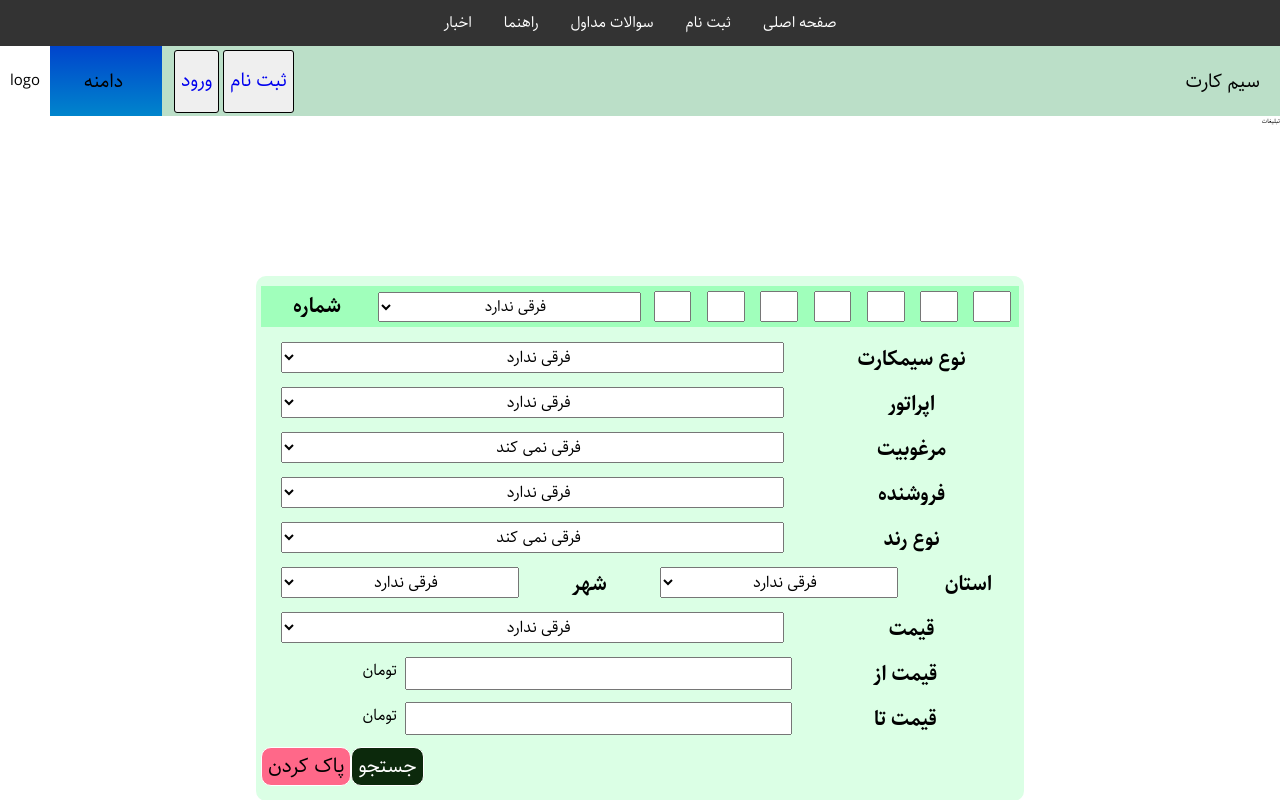
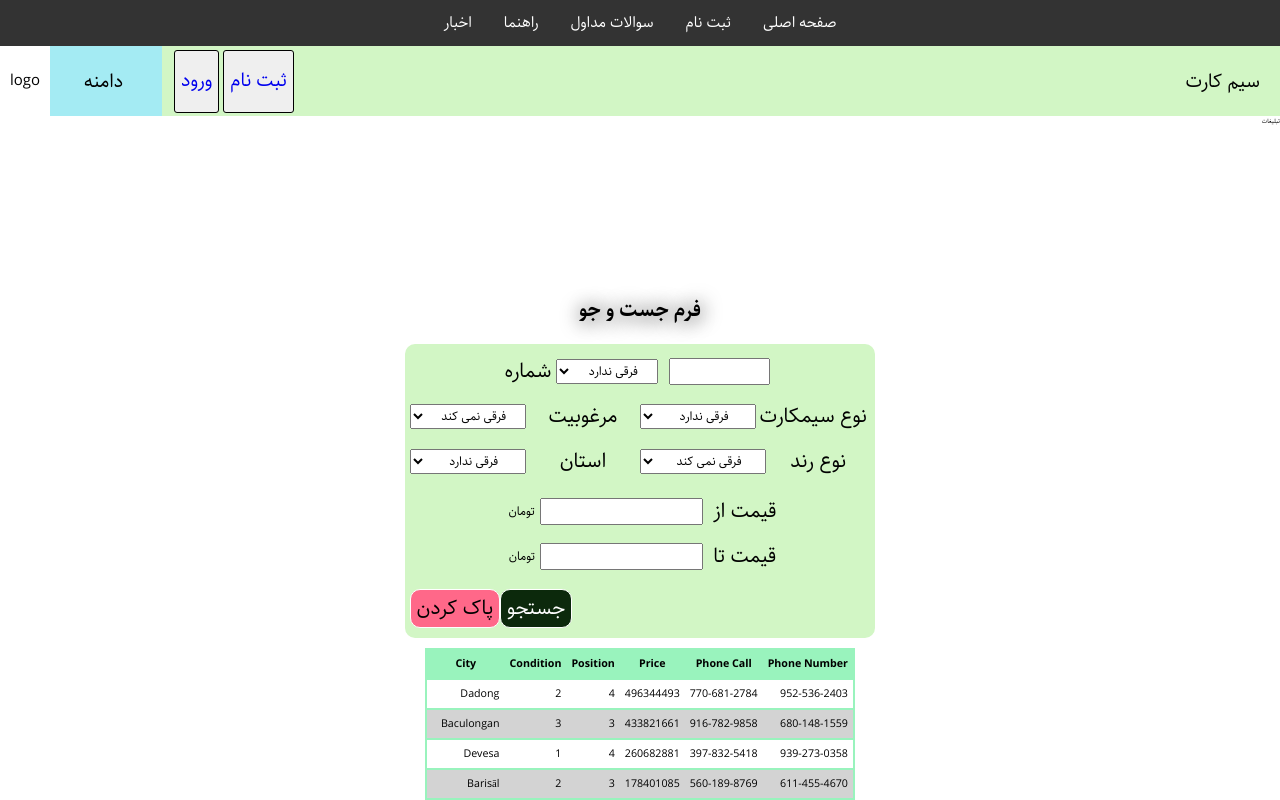
Before and after one commit to Maxxfloat/sh, a React (Create React App) app: page /sim/0 in a window 1280 px wide. Shown: the top 800 px of the page. Built offline with nearby package versions, Linux system fonts and the light colour scheme.

Commit message:
SimSearchForm changes

```diff
--- a/src/Component/App.jsx
+++ b/src/Component/App.jsx
@@ -27,8 +27,8 @@ const App = () => {
 	const pages = (
 		<Switch>
 			<Route component={Home} path="/" exact />
-			<Route component={SIM} path="/sim" />
-			<Route component={Register} path="/register/:k" />
+			<Route component={SIM} path="/sim/:pageNumber" />
+			<Route component={Register} path="/register/:k" exact />
 			<Route component={NotFind} path="*" />
 		</Switch>
 	);
--- a/src/Component/MainComponents/Header/Header.module.scss
+++ b/src/Component/MainComponents/Header/Header.module.scss
@@ -78,7 +78,7 @@
 						font-size: 5rem;
 						height: 5rem;
 						@include displayFlex(column, center, center);
-						color: white;
+						color: black;
 					}
 				}
 				.inactive_tab {
@@ -90,11 +90,11 @@
 				}
 
 				.sim_background {
-					background-color: $simBase;
+					background-color: $simSecondary;
 				}
 
 				.domain_background {
-					background-image: $domainBase;
+					background-color: $domainPrimary;
 				}
 			}
 		}
@@ -149,11 +149,11 @@
 					}
 
 					.sim_background {
-						background-image: $simBase;
+						background-image: $simPrimary;
 					}
 
 					.domain_background {
-						background-image: $domainBase;
+						background-image: $domainPrimary;
 					}
 				}
 			}
--- a/src/Component/MainComponents/Sidebar/Sidebar.module.scss
+++ b/src/Component/MainComponents/Sidebar/Sidebar.module.scss
@@ -5,7 +5,7 @@
 	position: fixed;
 	top: 0;
 	right: 0;
-	background-color: $black;
+	background-color: black;
 	height: 100vh;
 	width: 20rem;
 	z-index: 100;
--- a/src/Component/Pages/Home/Home.jsx
+++ b/src/Component/Pages/Home/Home.jsx
@@ -54,9 +54,9 @@ const Home = () => {
 				<div>
 					<p>ویترین</p>
 				</div>
-				<div className={s.vitrineContainer}>
+				{/* <div className={s.vitrineContainer}>
 					<Vitrine COLUMN={COLUMN} />
-				</div>
+				</div> */}
 			</div>
 		</div>
 	);
--- a/src/Component/Pages/Home/Home.module.scss
+++ b/src/Component/Pages/Home/Home.module.scss
@@ -28,7 +28,7 @@
 			.cardSim {
 				right: 3%;
 				top: 0rem;
-				background-image: linear-gradient(to bottom left, #75cfb8, $simBase);
+				background-image: linear-gradient(to bottom left, #75cfb8, $simPrimary);
 				z-index: 4;
 				div {
 					@include displayFlex(column, center, flex-start);
--- a/src/Component/Pages/SIM/Components/SIMResultTable/SIMResultTable.module.scss
+++ b/src/Component/Pages/SIM/Components/SIMResultTable/SIMResultTable.module.scss
@@ -1,20 +1,24 @@
 @import "/src/Component/UI/Sass/Main.scss";
 
 table {
-	@include size(y, y);
-	font-size: inherit;
+	// @include size(y, y);
+	// font-size: inherit;
 	border-collapse: collapse;
 	td,
 	th {
-		border: 1px solid #ddd;
+		// border: 1px solid #ddd;
 		padding: 0.5rem;
 	}
 	th {
 		padding-top: 0.5rem;
 		padding-bottom: 0.5rem;
 		text-align: center;
-		background-color: #4caf50;
-		color: white;
+		background-color: $simPrimary;
+		color: black;
+	}
+	tr {
+		border: $simPrimary solid 2px;
+		margin: 1rem 0;
 	}
 	tr:nth-child(even) {
 		background-color: #d3d3d3;
--- a/src/Component/Pages/SIM/Components/SIMSearchForm/SIMSearchForm.jsx
+++ b/src/Component/Pages/SIM/Components/SIMSearchForm/SIMSearchForm.jsx
@@ -5,28 +5,21 @@ import s from "./SIMSearchForm.module.scss";
 
 import {
 	preNumber,
-	operator,
+	// operator,
 	condition,
 	location,
-	priceOffer,
+	// priceOffer,
 } from "./SearchData";
 
 const SIMSearchForm = () => {
-	const { register, handleSubmit, reset, watch } = useForm();
-	const province = watch("SIM.province");
-	const numField = [];
-	for (let c = 0; c <= 6; c++) {
-		numField.push(
-			<input
-				name={`SIM.number.customNumber[${c}]`}
-				ref={register({
-					pattern: /^[0-9]$/,
-				})}
-			/>
-		);
-	}
+	const { register, handleSubmit, reset } = useForm();
+	// const province = watch("SIM.province");
+
 	return (
 		<div className={s.container}>
+			<div className={s.title}>
+				<h2>فرم جست و جو</h2>
+			</div>
 			<form onSubmit={handleSubmit((data) => console.log(data))}>
 				<div className={s.number_line}>
 					<label>شماره</label>
@@ -40,13 +33,14 @@ const SIMSearchForm = () => {
 							);
 						})}
 					</select>
-					<div className={s.input}>
-						{numField.map((item, index) => {
-							return <React.Fragment key={index}>{item}</React.Fragment>;
+					<input
+						name="sim.customNum"
+						ref={register({
+							pattern: {},
 						})}
+					/>
 				</div>
-				</div>
-				<div className={s.formContainer}>
+				{/* <div className={s.formContainer}> */}
 				<div className={s.kind}>
 					<label>نوع سیمکارت</label>
 					{/* <div> */}
@@ -57,7 +51,7 @@ const SIMSearchForm = () => {
 					</select>
 					{/* </div> */}
 				</div>
-					<div>
+				{/* <div>
 						<label>اپراتور</label>
 						<select name="SIM.operator" ref={register}>
 							<option value="">فرقی ندارد</option>
@@ -67,7 +61,7 @@ const SIMSearchForm = () => {
 								</option>
 							))}
 						</select>
-					</div>
+					</div> */}
 				<div>
 					<label>مرغوبیت</label>
 					<select
@@ -83,14 +77,14 @@ const SIMSearchForm = () => {
 						))}
 					</select>
 				</div>
-					<div>
+				{/* <div>
 						<label>فروشنده</label>
 						<select name="SIM.seller" defaultValue="" ref={register}>
 							<option value="">فرقی ندارد</option>
 							<option value="store">فروشگاه</option>
 							<option value="personal">شخصی</option>
 						</select>
-					</div>
+					</div> */}
 				<div className={s.rondKind}>
 					<label>نوع رند</label>
 					<select name="SIM.rond_kind" defaultValue="" ref={register}>
@@ -146,7 +140,7 @@ const SIMSearchForm = () => {
 							</option>
 						))}
 					</select>
-						<label>شهر</label>
+					{/* <label>شهر</label>
 						<select name="SIM.city" defaultValue="" ref={register}>
 							<option value="">فرقی ندارد</option>
 							{location.map((item) => {
@@ -163,9 +157,9 @@ const SIMSearchForm = () => {
 								}
 								return result;
 							})}
-						</select>
+						</select> */}
 				</div>
-					<div>
+				{/* <div>
 						<label>قیمت</label>
 						<select name="SIM.priceOffer" defaultValue="" ref={register}>
 							<option value="">فرقی ندارد</option>
@@ -177,8 +171,9 @@ const SIMSearchForm = () => {
 								);
 							})}
 						</select>
-					</div>
+					</div> */}
 				<div className={s.price}>
+					<div>
 						<label>قیمت از</label>
 						<input
 							name="SIM.price.as"
@@ -191,7 +186,7 @@ const SIMSearchForm = () => {
 						/>
 						<span>تومان</span>
 					</div>
-					<div className={s.price}>
+					<div>
 						<label>قیمت تا</label>
 						<input
 							name="SIM.price.to"
@@ -204,6 +199,7 @@ const SIMSearchForm = () => {
 						/>
 						<span>تومان</span>
 					</div>
+				</div>
 				<div className={s.btns}>
 					<button className={s.submitBtn} type="submit">
 						جستجو
@@ -212,7 +208,7 @@ const SIMSearchForm = () => {
 						پاک کردن
 					</button>
 				</div>
-				</div>
+				{/* </div> */}
 			</form>
 		</div>
 	);
--- a/src/Component/Pages/SIM/Components/SIMSearchForm/SIMSearchForm.module.scss
+++ b/src/Component/Pages/SIM/Components/SIMSearchForm/SIMSearchForm.module.scss
@@ -1,50 +1,65 @@
 @import "/src/Component/UI/Sass/Main.scss";
 
-$attraction: #a0ffbb;
+$fontSize: 1.2rem;
 
 .container {
 	@include size(y, y);
+	@include displayFlex(column, center, center);
+	overflow: hidden;
+	.title {
+		h2 {
+			font-size: 2rem;
+			text-align: center;
+			text-shadow: 1px 1px 20px black;
+		}
+	}
 	form {
-		@include displayFlex(column, center, center);
-		// text-align: center;
-		font-size: 4rem;
-		background-color: #dbffe5;
+		background-color: $simSecondary;
+		border-radius: 10px;
+		@include size(y, y);
+		display: inline-block;
+		font-size: 1.2rem;
 		color: black;
-		border-radius: 10px;
+
 		padding: 0.5rem;
 		.number_line {
-			background-color: $attraction;
 			direction: ltr;
 			@include size(y, y);
 			@include displayFlex(row, center, center);
-			text-align: center;
-
+			// text-align: center;
+			label {
+				width: auto;
+			}
 			select {
 				margin: 0 0.5rem;
-				font-size: 1.5rem;
+				font-size: $fontSize;
 				direction: rtl;
+				width: 20%;
 				option {
 					font-size: inherit;
 					direction: ltr;
 				}
 			}
-			.input {
-				display: inherit;
+
 			input {
-					width: 10%;
-					height: 2.5rem;
 				margin: 0 0.25rem;
 				text-align: center;
+				font-size: $fontSize;
+			}
 			@include responsive(tabletPortrait) {
+				select {
+					width: 10rem;
+				}
+				input {
 					margin: 0 0.5em;
-					}
+					width: 20%;
 				}
 			}
 		}
 
 		div {
 			@include size(n, y);
-			@include displayFlex(row, flex-start, flex-start);
+			@include displayFlex(row, center, flex-start);
 			margin: 0.5rem 0;
 			label,
 			select,
@@ -54,39 +69,40 @@ $attraction: #a0ffbb;
 				text-align: center;
 			}
 			label {
-				width: 30%;
+				width: 15rem;
 				white-space: nowrap;
-				font-weight: bold;
 				font-size: 2rem;
 			}
 			select {
-				margin: 0 2rem;
-				width: 70%;
+				width: 15rem;
+				font-size: $fontSize;
+				margin: auto 0;
 				option {
 					font-size: inherit;
 				}
 			}
 			input {
-				width: 50%;
+				// width: 15rem;
+				font-size: $fontSize;
+				margin: auto 0;
 			}
 			span {
-				margin-right: 1%;
+				font-size: $fontSize;
+				margin: auto 0.5rem;
 			}
 		}
-		.formContainer {
+		.price {
 			@include displayFlex(column, center, center);
-			width: 100%;
-			height: auto;
-			.location {
-				select {
-					margin: 0 1rem;
-					@include responsive(tabletPortrait) {
-						margin: 0 2rem;
-					}
-					option {
-						font-size: 1.5rem;
+			label {
+				padding-left: 1rem;
 			}
 		}
+		@include responsive(tabletPortrait) {
+			@include displayFlex(row, center, center);
+			flex-wrap: wrap;
+			width: 60%;
+			div {
+				width: 50%;
 			}
 		}
 		.btns {
--- a/src/Component/Pages/SIM/SIM.module.scss
+++ b/src/Component/Pages/SIM/SIM.module.scss
@@ -11,7 +11,6 @@
 .result {
 	padding: 1rem 0;
 	box-sizing: inherit;
-	width: 100%;
 	@include displayFlex(column, center, center);
 	font-size: 7rem;
 }
--- a/src/Component/UI/Sass/Partials/_Variables.scss
+++ b/src/Component/UI/Sass/Partials/_Variables.scss
@@ -1,4 +1,4 @@
-$black: black;
-// $simBase: linear-gradient(to top, #00a32c, #006e1e);
-$simBase: #bbdfc8;
-$domainBase: linear-gradient(to top, #0085cc, #0044cc);
+$domainPrimary: #a4ebf3;
+$domainSecondary: #ccf2f4;
+$simPrimary: #99f3bd;
+$simSecondary: #d2f6c5;
```
Also changed, not shown: src/Component/Pages/SIM/Components/SIMResultTable/SimResultPaggination.jsx (+8 -1 lines), src/Component/Useless/Useless.jsx (added, +26 -0 lines). Lines whose indentation alone changed are shown as unchanged.
